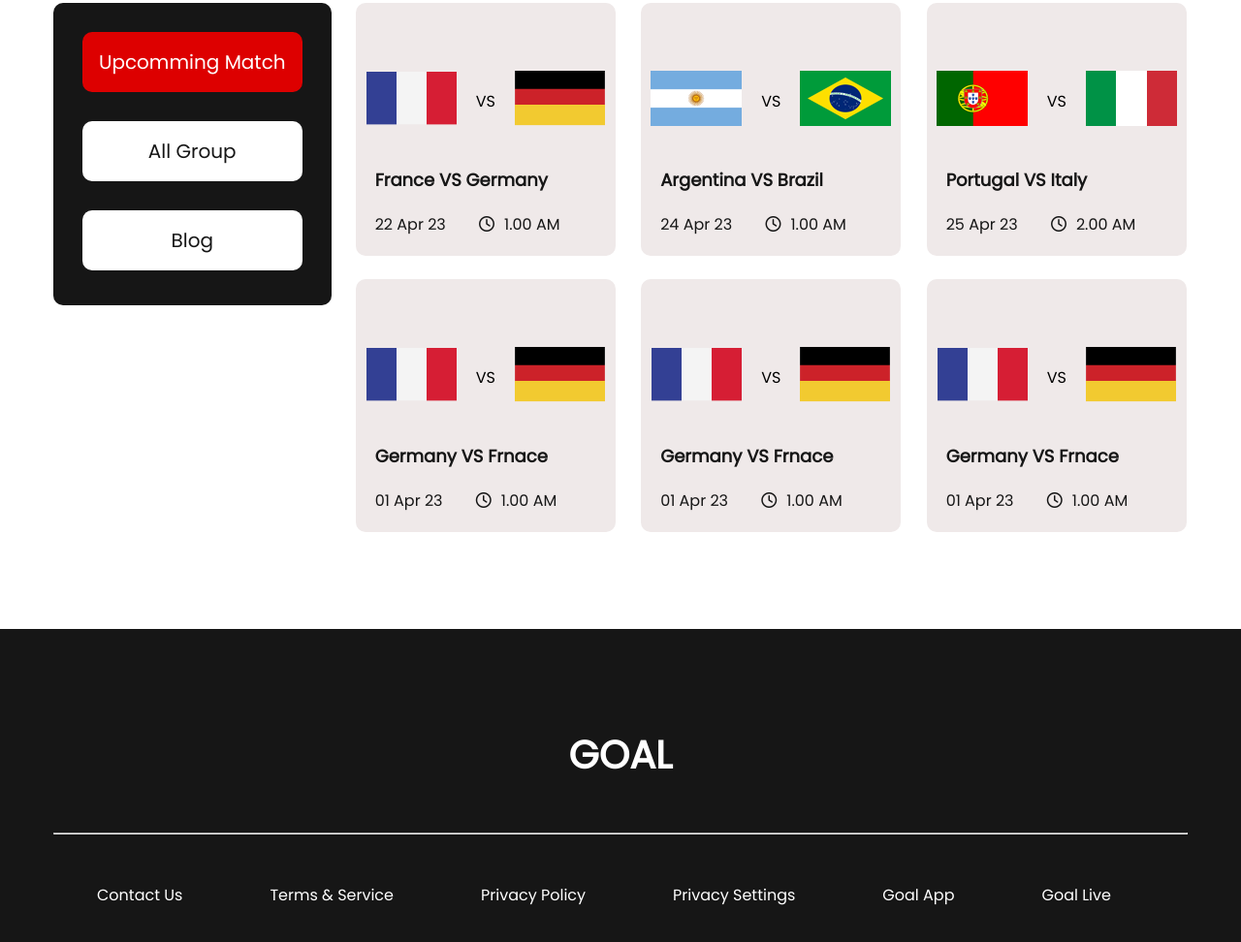
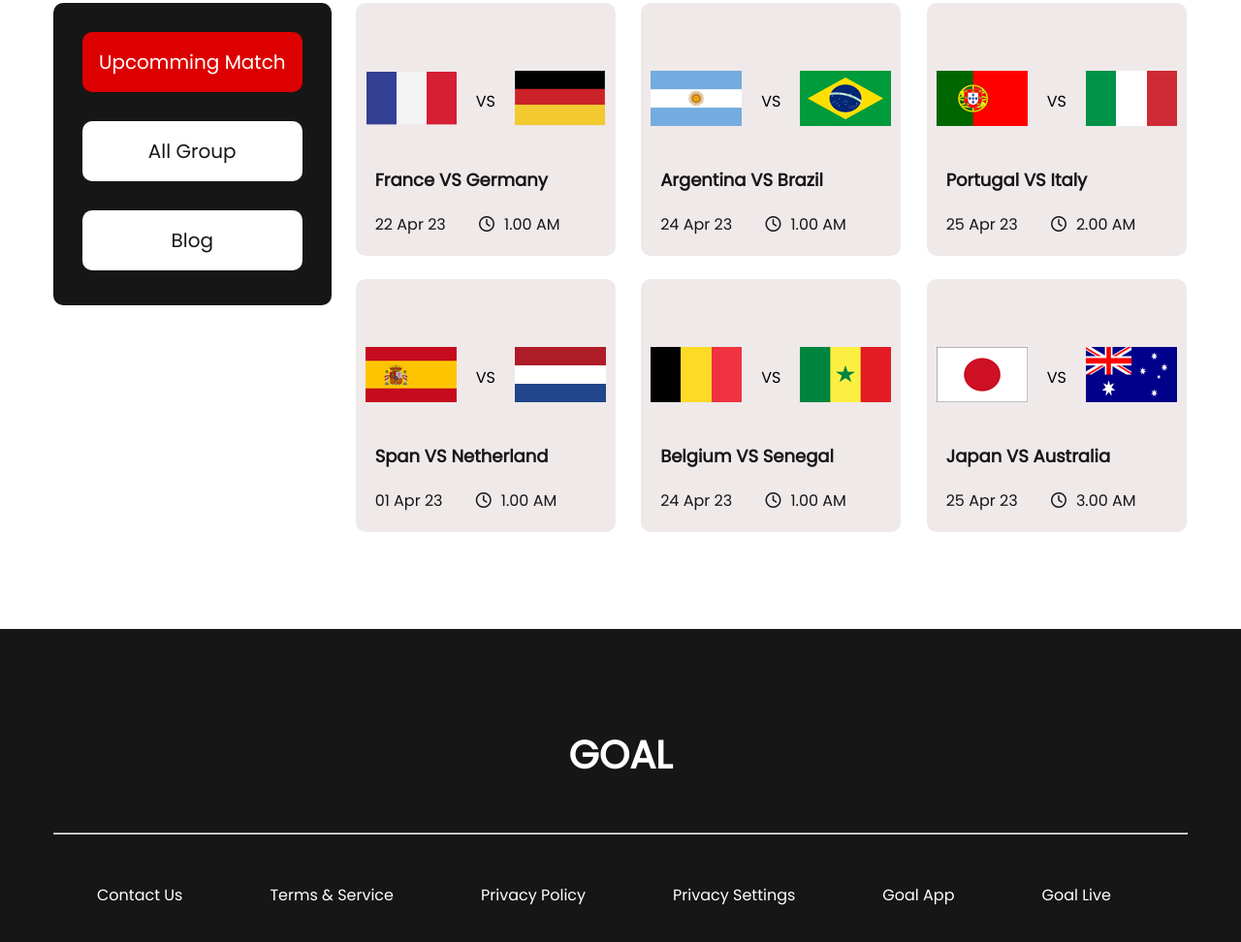
Before and after one commit to Shah-Md-Jihan/fifa-world-cup, a plain HTML site: page match.html in a window 1280 px wide. Shown: the part 798-1770 px from the top of the page at 97% size. Drawn offline with Linux system fonts and the light colour scheme.

Commit message:
team name and flag update2

```diff
--- a/match.html
+++ b/match.html
@@ -107,18 +107,18 @@
                     <div class="blog-parents">
                         <div class="flag">
                             <div>
-                                <img src="images/Flag.png" alt="">
+                                <img src="images/span.png" alt="">
                             </div>
                             <div>
                                 <span>VS</span>
                             </div>
                             <div>
-                                <img src="images/germany Flag.png" alt="">
+                                <img src="images/netherland.png" alt="">
                             </div>
                         </div>
                         <div class="blog-details">
                             <h4>
-                                Germany VS Frnace
+                                Span VS Netherland
                             </h4>
                             <span>01 Apr 23</span>
                             <span><i class="fa-solid fa-clock"></i>1.00 AM</span>
@@ -127,41 +127,41 @@
                     <div class="blog-parents">
                         <div class="flag">
                             <div>
-                                <img src="images/Flag.png" alt="">
+                                <img src="images/belgium.png" alt="">
                             </div>
                             <div>
                                 <span>VS</span>
                             </div>
                             <div>
-                                <img src="images/germany Flag.png" alt="">
+                                <img src="images/senegal.png" alt="">
                             </div>
                         </div>
                         <div class="blog-details">
                             <h4>
-                                Germany VS Frnace
+                                Belgium VS Senegal
                             </h4>
-                            <span>01 Apr 23</span>
+                            <span>24 Apr 23</span>
                             <span><i class="fa-solid fa-clock"></i>1.00 AM</span>
                         </div>
                     </div>
                     <div class="blog-parents">
                         <div class="flag">
                             <div>
-                                <img src="images/Flag.png" alt="">
+                                <img src="images/japan.png" alt="">
                             </div>
                             <div>
                                 <span>VS</span>
                             </div>
                             <div>
-                                <img src="images/germany Flag.png" alt="">
+                                <img src="images/australia.png" alt="">
                             </div>
                         </div>
                         <div class="blog-details">
                             <h4>
-                                Germany VS Frnace
+                                Japan VS Australia
                             </h4>
-                            <span>01 Apr 23</span>
-                            <span><i class="fa-solid fa-clock"></i>1.00 AM</span>
+                            <span>25 Apr 23</span>
+                            <span><i class="fa-solid fa-clock"></i>3.00 AM</span>
                         </div>
                     </div>
                 </div>
```
Also changed, not shown: images/australia.png (added), images/belgium.png (added), images/japan.png (added), images/netherland.png (added), images/senegal.png (added), images/span.png (added).
